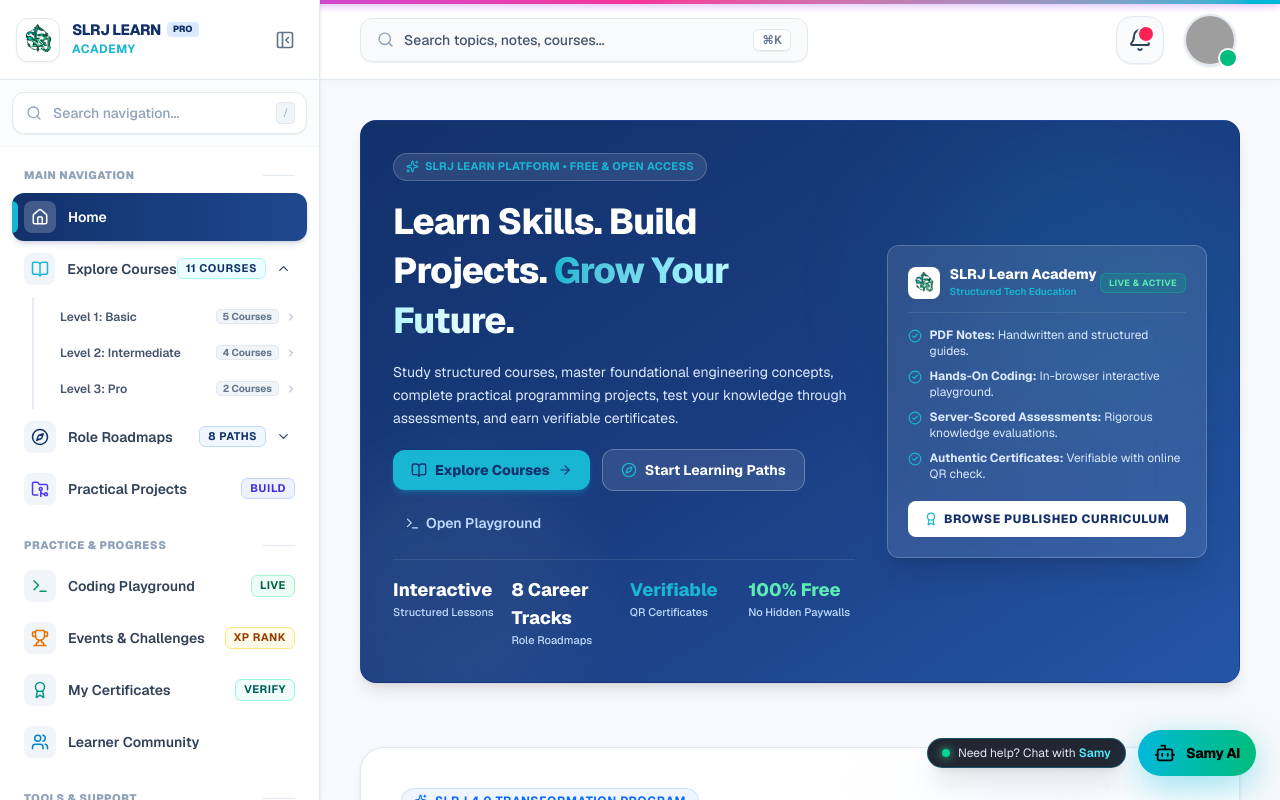
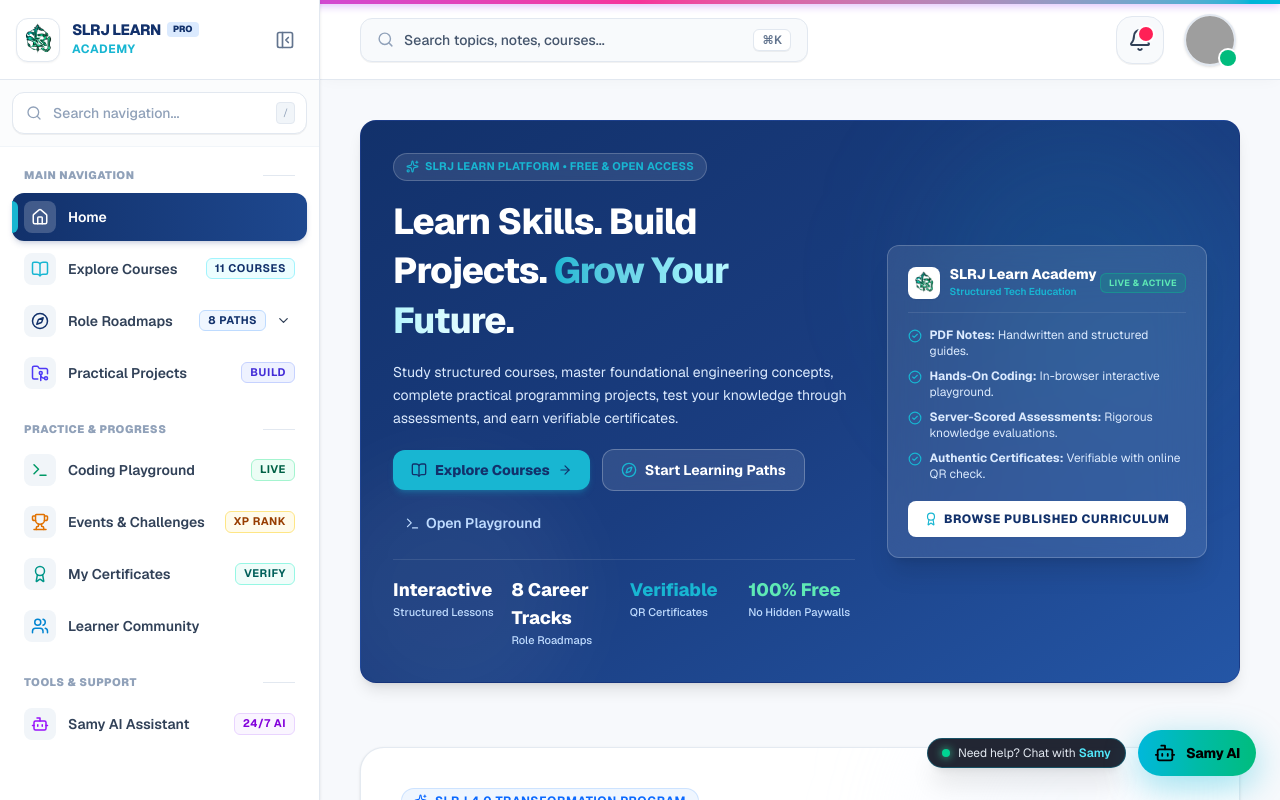
Before and after one commit to slrjdigital-ai/SLRJ-LEARN, a Next.js app: page / in a window 1280 px wide. Shown: the top 800 px of the page. Built offline with nearby package versions, Linux system fonts and the light colour scheme; grey boxes are pictures that could not be loaded.

Commit message:
fix: remove level dropdown from sidebar under explore courses

```diff
--- a/components/layout/AppSidebar.tsx
+++ b/components/layout/AppSidebar.tsx
@@ -1,9 +1,9 @@
 "use client";
 
-import { useState, useMemo, useEffect } from "react";
+import { useState, useMemo } from "react";
 import Link from "next/link";
 import Image from "next/image";
-import { usePathname, useSearchParams } from "next/navigation";
+import { usePathname } from "next/navigation";
 import {
   Home,
   BookOpen,
@@ -65,20 +65,10 @@ export default function AppSidebar({
   onMobileClose,
 }: AppSidebarProps) {
   const pathname = usePathname();
-  const searchParams = useSearchParams();
-  const currentLevel = searchParams ? searchParams.get("level") : null;
   const [searchQuery, setSearchQuery] = useState("");
   const [expandedItems, setExpandedItems] = useState<Record<string, boolean>>({
-    "Explore Courses": true,
     "Role Roadmaps": false,
   });
-
-  // Ensure "Explore Courses" subnavigation is opened whenever user navigates to /courses
-  useEffect(() => {
-    if (pathname.startsWith("/courses")) {
-      setExpandedItems((prev) => ({ ...prev, "Explore Courses": true }));
-    }
-  }, [pathname]);
 
   const toggleExpand = (name: string, e: React.MouseEvent) => {
     e.preventDefault();
@@ -108,11 +98,6 @@ export default function AppSidebar({
           exact: false,
           badge: "11 Courses",
           badgeColor: "bg-cyan-50 text-[#12316B] border border-cyan-200",
-          children: [
-            { name: "Level 1: Basic", href: "/courses?level=basic", badge: "5 Courses" },
-            { name: "Level 2: Intermediate", href: "/courses?level=intermediate", badge: "4 Courses" },
-            { name: "Level 3: Pro", href: "/courses?level=pro", badge: "2 Courses" },
-          ],
         },
         {
           name: "Role Roadmaps",
@@ -440,13 +425,7 @@ export default function AppSidebar({
                       {!collapsed && hasChildren && isExpanded && (
                         <div className="ml-5 pl-4 border-l-2 border-slate-200/80 space-y-1 py-1 animate-in fade-in slide-in-from-top-1 duration-150">
                           {item.children!.map((child) => {
-                            let isChildActive = false;
-                            if (child.href.includes("?level=")) {
-                              const targetLevel = child.href.split("?level=")[1];
-                              isChildActive = pathname === "/courses" && currentLevel === targetLevel;
-                            } else {
-                              isChildActive = pathname === child.href;
-                            }
+                            const isChildActive = pathname === child.href;
 
                             return (
                               <Link
```
